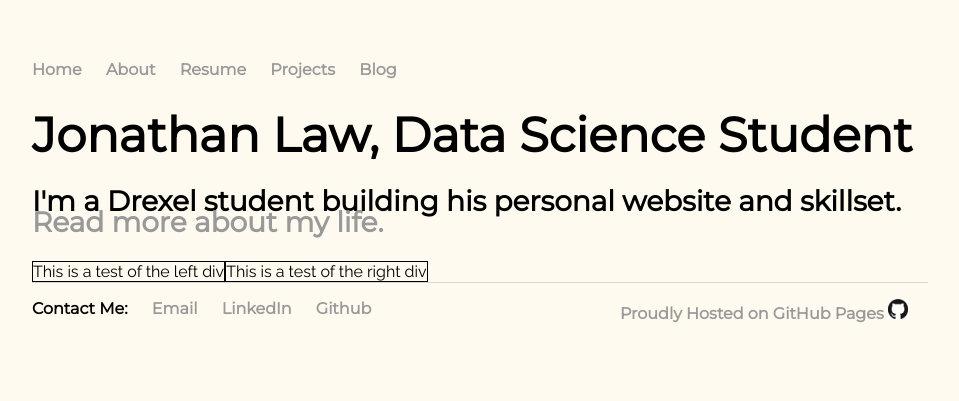
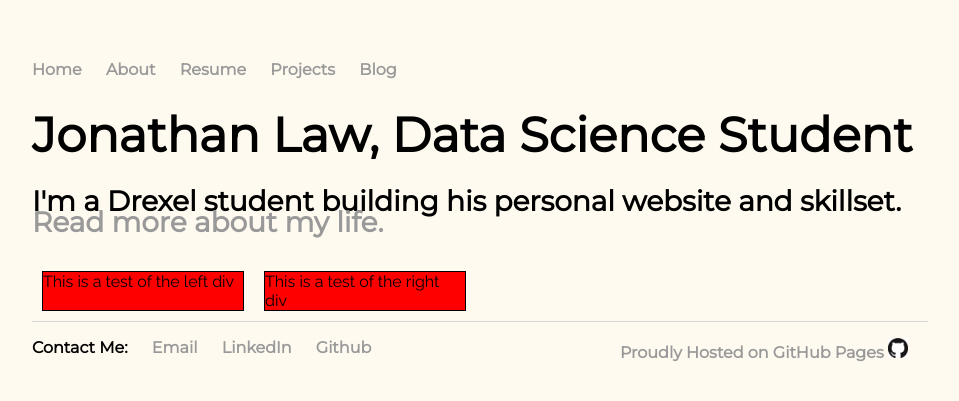
Before and after one commit to shindig7/my-site, a Jekyll site: the page built from index.html, in a window 1280 px wide. Shown: the top 401 px of the page, without its empty margins (160-1119 px from the left). Built offline with Jekyll 4.4.1, drawn with Linux system fonts in a browser that asks for light colours.

Commit message:
experimenting with flex box

```diff
--- a/css/index.css
+++ b/css/index.css
@@ -73,9 +73,9 @@ p.subtitle {
 	display: flex;
 	flex-flow: row wrap;
 }
-#index-left {
+.flex-container > div {
 	border: 1px solid black;
+	width: 200px;
+	margin: 10px;
+	background-color: red;
 }
-#index-right {
-	border: 1px solid black;
-}
```
